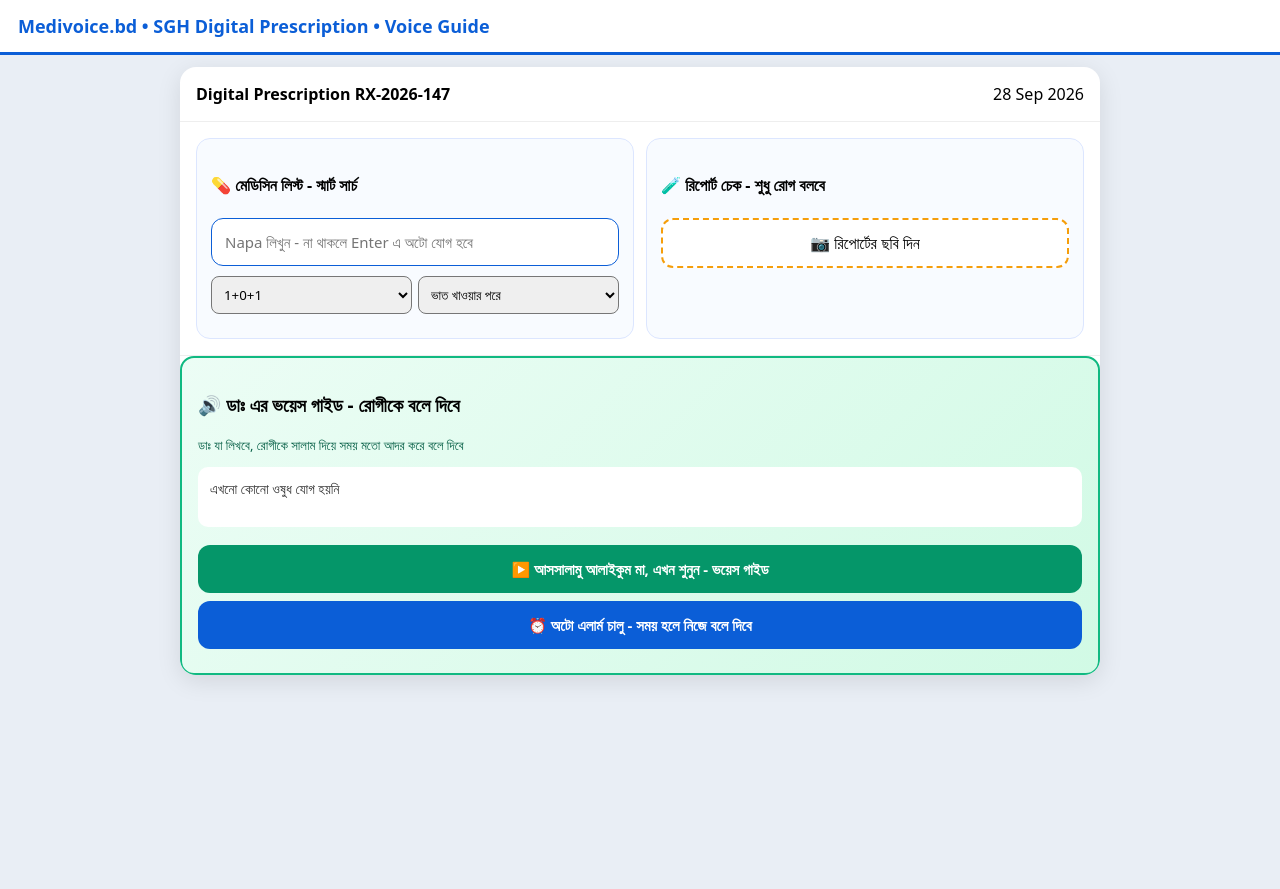
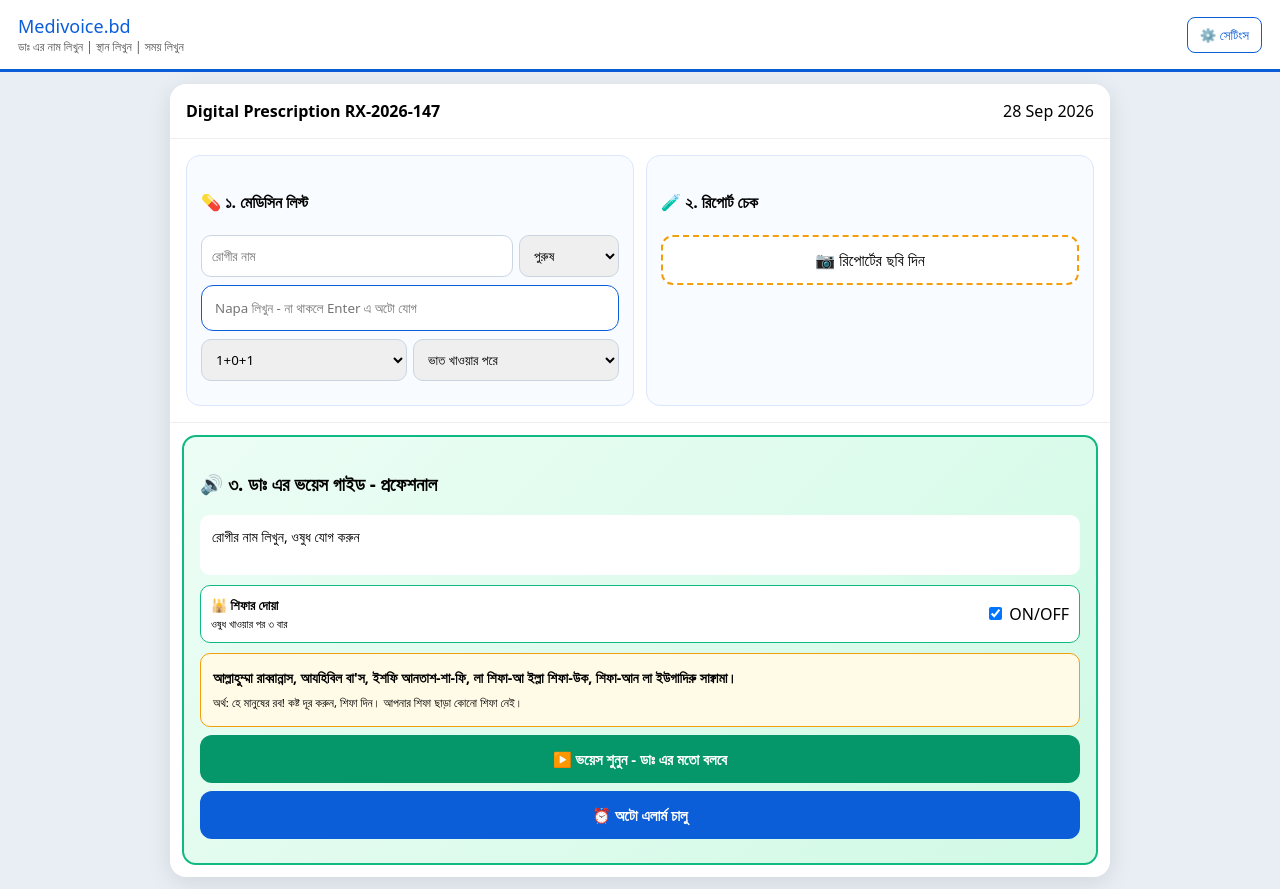
Before and after one commit to neurogripxx-collab/medivoice.bd, a plain HTML site: page index.html in a window 1280 px wide. Before the commit the page ends 800 px from the top, so only its background shows below. Drawn offline with Linux system fonts and the light colour scheme.

Commit message:
Update index.html

```diff
--- a/index.html
+++ b/index.html
@@ -8,47 +8,81 @@
 <style>
 *{box-sizing:border-box;font-family:system-ui}
 body{margin:0;background:#e9eef5}
-.header{background:#fff;padding:14px 18px;border-bottom:3px solid #0b5ed7;font-weight:800;color:#0b5ed7;font-size:18px}
-.pad{max-width:920px;margin:12px auto;background:#fff;border-radius:16px;overflow:hidden;box-shadow:0 6px 24px rgba(0,0,0,.1)}
+.header{background:#fff;padding:14px 18px;border-bottom:3px solid #0b5ed7;display:flex;justify-content:space-between;align-items:center;flex-wrap:wrap;gap:8px}
+.pad{max-width:940px;margin:12px auto;background:#fff;border-radius:16px;overflow:hidden;box-shadow:0 6px 24px rgba(0,0,0,.1)}
 .sec{padding:16px;border-bottom:1px solid #eee}
-.search{width:100%;padding:13px;border:1.5px solid #0b5ed7;border-radius:12px;outline:none;font-size:15px}
+.input{padding:10px;border:1.5px solid #cbd5e1;border-radius:10px;width:100%;outline:none}
+.search{width:100%;padding:13px;border:1.5px solid #0b5ed7;border-radius:12px;outline:none}
 .item{padding:10px;background:#f0f6ff;margin:4px 0;border-radius:10px;cursor:pointer;border:1px solid #d0ddff}
 .card{background:#f8fbff;padding:14px;border-radius:14px;border:1px solid #dce6ff}
-.voiceBox{background:linear-gradient(135deg,#ecfdf5,#d1fae5);border:2px solid #10b981;padding:16px;border-radius:14px}
-.btn{width:100%;padding:14px;border:none;border-radius:12px;font-weight:700;color:#fff;background:#059669;margin-top:8px;font-size:15px}
+.voiceBox{background:linear-gradient(135deg,#ecfdf5,#d1fae5);border:2px solid #10b981;padding:16px;border-radius:14px;margin:12px}
+.btn{width:100%;padding:14px;border:none;border-radius:12px;font-weight:700;color:#fff;background:#059669;margin-top:8px;font-size:15px;cursor:pointer}
+.btn-blue{background:#0b5ed7}
 </style>
 </head>
 <body>
-<div class="header">Medivoice.bd • SGH Digital Prescription • Voice Guide</div>
+<div class="header">
+<div>
+<div style="font-size:18px;color:#0b5ed7">Medivoice.bd</div>
+<div style="font-size:12px;color:#555" id="docDisplay">ডাঃ নাম, স্থান লোড হচ্ছে...</div>
+</div>
+<button onclick="document.getElementById('settings').style.display=document.getElementById('settings').style.display=='none'?'block':'none'" style="padding:8px 12px;border-radius:8px;border:1px solid #0b5ed7;background:#fff;color:#0b5ed7">⚙️ সেটিংস</button>
+</div>
 
 <div class="pad">
-<div class="sec" style="display:flex;justify-content:space-between"><b>Digital Prescription RX-2026-147</b><span>28 Sep 2026</span></div>
+<!-- কাস্টমাইজ সেটিংস -->
+<div id="settings" class="sec" style="background:#fffbe6;display:none">
+<h3>⚙️ ডাক্তারের তথ্য - কাস্টমাইজ করুন</h3>
+<div style="display:grid;grid-template-columns:1fr 1fr;gap:8px">
+<input id="docName" class="input" placeholder="ডাঃ নাম - যেমন: ডাঃ রহিম উদ্দিন">
+<input id="docDegree" class="input" placeholder="ডিগ্রি - MBBS, FCPS">
+<input id="docPlace" class="input" placeholder="স্থান - বরুড়া, কুমিল্লা">
+<input id="docTime" class="input" placeholder="সময় - সকাল ৯টা - রাত ৮টা">
+</div>
+<button class="btn btn-blue" onclick="saveSettings()">💾 সেভ করুন - যে যার মতো লিখে নিবে</button>
+</div>
 
-<div class="sec c" style="display:grid;grid-template-columns:1fr 1fr;gap:12px">
+<div class="sec" style="display:flex;justify-content:space-between"><b id="rxNo">Digital Prescription RX-2026-147</b><span>28 Sep 2026</span></div>
+
+<div class="sec" style="display:grid;grid-template-columns:1fr 1fr;gap:12px">
 <div class="card">
-<h4>💊 মেডিসিন লিস্ট - স্মার্ট সার্চ</h4>
-<input id="q" class="search" placeholder="Napa লিখুন - না থাকলে Enter এ অটো যোগ হবে">
+<h4>💊 ১. মেডিসিন লিস্ট</h4>
+<div style="display:flex;gap:6px;margin-bottom:8px">
+<input id="pName" class="input" placeholder="রোগীর নাম" style="flex:1">
+<select id="pGender" class="input" style="width:100px"><option value="male">পুরুষ</option><option value="female">মহিলা</option></select>
+</div>
+<input id="q" class="search" placeholder="Napa লিখুন - না থাকলে Enter এ অটো যোগ">
 <div id="list"></div>
-<div style="margin-top:10px;display:flex;gap:6px">
-<select id="dose" style="flex:1;padding:8px;border-radius:8px"><option>1+0+1</option><option>1+1+1</option><option>0+0+1</option><option>1+0+0</option><option>ইন্সুলিন 20 IU</option></select>
-<select id="when" style="flex:1;padding:8px;border-radius:8px"><option value="ভাত খাওয়ার পরে">ভাত খাওয়ার পরে</option><option value="ভাত খাওয়ার 5 মিনিট আগে">ভাত খাওয়ার 5 মিনিট আগে</option><option value="নাস্তা করার 5 মিনিট আগে">নাস্তা করার 5 মিনিট আগে</option><option value="খালি পেটে">খালি পেটে</option><option value="ঘুমানোর আগে">ঘুমানোর আগে</option></select>
+<div style="display:flex;gap:6px;margin-top:8px">
+<select id="dose" class="input"><option>1+0+1</option><option>1+1+1</option><option>0+0+1</option><option>1+0+0</option><option>20 IU</option></select>
+<select id="when" class="input"><option>ভাত খাওয়ার পরে</option><option>নাস্তা করার 5 মিনিট আগে</option><option>ভাত খাওয়ার 5 মিনিট আগে</option><option>খালি পেটে</option><option>ঘুমানোর আগে</option></select>
 </div>
 <table style="width:100%;margin-top:10px;font-size:14px"><tbody id="rxbody"></tbody></table>
 </div>
 
 <div class="card">
-<h4>🧪 রিপোর্ট চেক - শুধু রোগ বলবে</h4>
-<label style="display:block;background:#fff;padding:12px;border:2px dashed #f59e0b;border-radius:12px;text-align:center">📷 রিপোর্টের ছবি দিন<input type="file" hidden accept="image/*" onchange="scan(this)"></label>
+<h4>🧪 ২. রিপোর্ট চেক</h4>
+<label style="display:block;background:#fff;padding:12px;border:2px dashed #f59e0b;border-radius:12px;text-align:center;cursor:pointer">📷 রিপোর্টের ছবি দিন<input type="file" hidden accept="image/*" onchange="scan(this)"></label>
 <div id="report" style="margin-top:10px;font-weight:700;color:#b45309"></div>
 </div>
 </div>
 
-<div class="sec voiceBox">
-<h3>🔊 ডাঃ এর ভয়েস গাইড - রোগীকে বলে দিবে</h3>
-<p style="font-size:13px;color:#065f46">ডাঃ যা লিখবে, রোগীকে সালাম দিয়ে সময় মতো আদর করে বলে দিবে</p>
-<div id="voicePreview" style="background:#fff;padding:12px;border-radius:10px;margin:10px 0;font-size:14px;color:#333;min-height:60px">এখনো কোনো ওষুধ যোগ হয়নি</div>
-<button class="btn" onclick="speakProfessional()">▶️ আসসালামু আলাইকুম মা, এখন শুনুন - ভয়েস গাইড</button>
-<button class="btn" style="background:#0b5ed7" onclick="startAutoVoice()">⏰ অটো এলার্ম চালু - সময় হলে নিজে বলে দিবে</button>
+<div class="voiceBox">
+<h3>🔊 ৩. ডাঃ এর ভয়েস গাইড - প্রফেশনাল</h3>
+<div id="voicePreview" style="background:#fff;padding:12px;border-radius:10px;margin:10px 0;font-size:14px;min-height:60px">রোগীর নাম লিখুন, ওষুধ যোগ করুন</div>
+
+<div style="display:flex;align-items:center;justify-content:space-between;background:#fff;padding:10px;border-radius:10px;margin:10px 0;border:1px solid #10b981">
+<div style="font-size:13px"><b>🕌 শিফার দোয়া</b><br><small>ওষুধ খাওয়ার পর ৩ বার</small></div>
+<label><input type="checkbox" id="duaToggle" checked> ON/OFF</label>
+</div>
+
+<div id="duaBox" style="background:#fffbe6;border:1px solid #f59e0b;padding:12px;border-radius:10px;font-size:14px;line-height:1.7">
+<b>আল্লাহুম্মা রাব্বান্নাস, আযহিবিল বা'স, ইশফি আনতাশ-শা-ফি, লা শিফা-আ ইল্লা শিফা-উক, শিফা-আন লা ইউগাদিরু সাক্বামা।</b><br>
+<small>অর্থ: হে মানুষের রব! কষ্ট দূর করুন, শিফা দিন। আপনার শিফা ছাড়া কোনো শিফা নেই।</small>
+</div>
+
+<button class="btn" onclick="speakProfessional()">▶️ ভয়েস শুনুন - ডাঃ এর মতো বলবে</button>
+<button class="btn btn-blue" onclick="startAuto()">⏰ অটো এলার্ম চালু</button>
 <div id="alarmStatus" style="margin-top:8px;font-size:12px;color:#065f46"></div>
 </div>
 
@@ -56,55 +90,20 @@ body{margin:0;background:#e9eef5}
 
 <script>
 let meds=JSON.parse(localStorage.getItem('meds2')||'[]');
-let baseMeds=["Napa 500mg","Seclo 20mg","Fexo 120mg","Azithrocin 500mg","Entacyd Plus","Maxpro 20mg","Gensulin 20 IU","Gensulin 30/70","Comet 500mg","Losectil 20mg"];
+let baseMeds=["Napa 500mg","Seclo 20mg","Fexo 120mg","Azithrocin 500mg","Entacyd Plus","Maxpro 20mg","Gensulin 20 IU","Comet 500mg","Losectil 20mg"];
+function loadSettings(){let n=localStorage.getItem('docName')||'ডাঃ এর নাম লিখুন',p=localStorage.getItem('docPlace')||'স্থান লিখুন',t=localStorage.getItem('docTime')||'সময় লিখুন',d=localStorage.getItem('docDegree')||'';document.getElementById('docDisplay').innerText=`${n} ${d} | ${p} | ${t}`;document.getElementById('docName').value=localStorage.getItem('docName')||'';document.getElementById('docDegree').value=d;document.getElementById('docPlace').value=localStorage.getItem('docPlace')||'';document.getElementById('docTime').value=t;}
+function saveSettings(){localStorage.setItem('docName',document.getElementById('docName').value);localStorage.setItem('docDegree',document.getElementById('docDegree').value);localStorage.setItem('docPlace',document.getElementById('docPlace').value);localStorage.setItem('docTime',document.getElementById('docTime').value);loadSettings();alert('সেভ হয়েছে দুস্ত!');document.getElementById('settings').style.display='none';}
 let q=document.getElementById('q'), list=document.getElementById('list'), rxbody=document.getElementById('rxbody');
-
 q.addEventListener('input',()=>{let v=q.value.toLowerCase();if(!v){list.innerHTML='';return}let all=[...new Set([...baseMeds,...JSON.parse(localStorage.getItem('allMeds')||'[]')])];let f=all.filter(m=>m.toLowerCase().includes(v)).slice(0,6);list.innerHTML=f.map(m=>`<div class="item" onclick="add('${m}')">${m}</div>`).join('');});
 q.addEventListener('keydown',e=>{if(e.key==='Enter'){let v=q.value.trim();if(!v)return;let all=JSON.parse(localStorage.getItem('allMeds')||'[]');if(!all.includes(v)){all.push(v);localStorage.setItem('allMeds',JSON.stringify(all));}add(v);}});
-
-function add(name){let dose=document.getElementById('dose').value, when=document.getElementById('when').value; meds.push({name,dose,when,time:new Date().toLocaleTimeString()}); localStorage.setItem('meds2',JSON.stringify(meds)); render(); q.value=''; list.innerHTML='';}
-function render(){rxbody.innerHTML=meds.map((m,i)=>`<tr style="border-bottom:1px solid #eee"><td style="padding:8px">💊 ${m.name}<br><small>${m.dose} - ${m.when}</small></td><td><span onclick="meds.splice(${i},1);localStorage.setItem('meds2',JSON.stringify(meds));render();updatePreview()" style="color:red;cursor:pointer">✕</span></td></tr>`).join(''); updatePreview();}
-function updatePreview(){
- if(meds.length==0){document.getElementById('voicePreview').innerHTML='এখনো কোনো ওষুধ যোগ হয়নি';return}
- let txt=''; meds.forEach(m=>{
-  if(m.name.toLowerCase().includes('gensulin')||m.name.toLowerCase().includes('insulin')){
-   txt+=`• ${m.when} ${m.name} নিয়ে নিন। `;
-  } else {
-   txt+=`• ${m.when} ${m.name} ${m.dose} খাবেন। `;
-  }
- });
- document.getElementById('voicePreview').innerHTML=txt;
-}
-
-function speakProfessional(){
- if(meds.length==0)return alert('আগে ওষুধ যোগ করুন');
- let hour=new Date().getHours(); let greet=hour<12?'সকাল':hour<18?'দুপুর':'রাত';
- let full=`আসসালামু আলাইকুম মা। এখন ${greet} ${new Date().toLocaleTimeString('bn-BD',{hour:'numeric',minute:'numeric'})} বাজে। `;
- meds.forEach(m=>{
-  if(m.name.toLowerCase().includes('gensulin')||m.name.toLowerCase().includes('insulin')){
-   full+=`আপনার ইন্সুলিন নেয়ার সময় হয়েছে, ${m.when} ${m.name} নিয়ে নিন। `;
-  } else {
-   full+=`${m.when} ${m.name} ${m.dose} খেয়ে নিন। `;
-  }
- });
- full+='আল্লাহ হাফেজ, তাড়াতাড়ি সুস্থ হয়ে যাবেন।';
- let u=new SpeechSynthesisUtterance(full); u.lang='bn-BD'; u.rate=0.85; speechSynthesis.speak(u);
-}
-
-function startAutoVoice(){
- document.getElementById('alarmStatus').innerHTML='✅ অটো ভয়েস চালু - প্রতি ঘন্টায় সময় হলে নিজে বলে দিবে';
- setInterval(()=>{let h=new Date().getHours(); if([8,13,21].includes(h)){speakProfessional();}}, 3600000);
- speakProfessional();
-}
-
-async function scan(input){
- let file=input.files[0]; let r=document.getElementById('report'); r.innerHTML='⏳ AI পড়ছে...';
- let {data:{text}} = await Tesseract.recognize(file,'eng'); let t=text.toLowerCase(); let d="রিপোর্টে সমস্যা আছে, ডাক্তারকে দেখান";
- if(t.includes('sugar')||t.includes('hba1c')) d="ডায়াবেটিস - সুগার বেশি"; else if(t.includes('creatinine')) d="কিডনি সমস্যা"; else if(t.includes('cbc')||t.includes('hemoglobin')) d="রক্তস্বল্পতা"; else if(t.includes('cholesterol')) d="কোলেস্টেরল বেশি";
- r.innerHTML='🔴 রোগ: '+d;
-}
-
-render();
+function add(name){let dose=document.getElementById('dose').value,when=document.getElementById('when').value;meds.push({name,dose,when});localStorage.setItem('meds2',JSON.stringify(meds));render();q.value='';list.innerHTML='';}
+function render(){rxbody.innerHTML=meds.map((m,i)=>`<tr style="border-bottom:1px solid #eee"><td style="padding:8px">💊 ${m.name}<br><small>${m.dose} - ${m.when}</small></td><td><span onclick="meds.splice(${i},1);localStorage.setItem('meds2',JSON.stringify(meds));render()" style="color:red;cursor:pointer">✕</span></td></tr>`).join('');updatePreview();}
+function updatePreview(){if(meds.length==0){document.getElementById('voicePreview').innerHTML='রোগীর নাম লিখুন, ওষুধ যোগ করুন';return}let pName=document.getElementById('pName').value||'রোগী',gender=document.getElementById('pGender').value,call=gender==='female'?'মা':'ভাই';if(pName!=='রোগী')call=gender==='female'?`${pName} আপা`:`${pName} ভাই`;let txt=`${call} এর জন্য: `;meds.forEach(m=>{txt+=`${m.when} ${m.name} ${m.dose}, `});document.getElementById('voicePreview').innerHTML=txt;}
+document.getElementById('pName').addEventListener('input',updatePreview);document.getElementById('pGender').addEventListener('change',updatePreview);
+function speakProfessional(){if(meds.length==0)return alert('আগে ওষুধ যোগ করুন');let pName=document.getElementById('pName').value||'রোগী',gender=document.getElementById('pGender').value,docName=localStorage.getItem('docName')||'ডাক্তার',call=gender==='female'?'মা':'ভাই';if(pName!=='রোগী')call=gender==='female'?`${pName} আপা`:`${pName} ভাই`;let hour=new Date().getHours(),greet=hour<12?'সকাল':hour<18?'দুপুর':'রাত',timeStr=new Date().toLocaleTimeString('bn-BD',{hour:'numeric',minute:'numeric'});let full=`আসসালামু আলাইকুম ${call}। এখন ${greet} ${timeStr} বাজে। ${docName} আপনাকে এই ওষুধগুলো দিয়েছেন। `;meds.forEach(m=>{if(m.name.toLowerCase().includes('gensulin')||m.name.toLowerCase().includes('insulin')){full+=`আপনার ইন্সুলিন নেয়ার সময় হয়েছে, ${m.when} ${m.name} ${m.dose} নিয়ে নিন। `;}else{full+=`${m.when} ${m.name} ${m.dose} খেয়ে নিন। `;}});let duaOn=document.getElementById('duaToggle').checked;if(duaOn){full+=` এবার শিফার দোয়াটি তিনবার পড়ুন। আল্লাহুম্মা রাব্বান্নাস, আযহিবিল বা'স, ইশফি আনতাশ শা-ফি, লা শিফা-আ ইল্লা শিফা-উক, শিফা-আন লা ইউগাদিরু সাক্বামা। আল্লাহুম্মা রাব্বান্নাস। আল্লাহুম্মা রাব্বান্নাস। আল্লাহ আপনাকে দ্রুত শিফা দান করুন। `;}full+=` আল্লাহ হাফেজ।`;let u=new SpeechSynthesisUtterance(full);u.lang='bn-BD';u.rate=0.85;speechSynthesis.speak(u);}
+function startAuto(){document.getElementById('alarmStatus').innerHTML='✅ অটো ভয়েস চালু - সকাল ৮টা, দুপুর ১টা, রাত ৯টায় নিজে বলে দিবে';setInterval(()=>{let h=new Date().getHours();if([8,13,21].includes(h)){speakProfessional();}},3600000);speakProfessional();}
+async function scan(input){let file=input.files[0],r=document.getElementById('report');r.innerHTML='⏳ AI পড়ছে...';let {data:{text}}=await Tesseract.recognize(file,'eng');let t=text.toLowerCase(),d="রিপোর্টে সমস্যা আছে, ডাক্তারকে দেখান";if(t.includes('sugar')||t.includes('hba1c'))d="ডায়াবেটিস - সুগার বেশি";else if(t.includes('creatinine'))d="কিডনি সমস্যা";else if(t.includes('cbc')||t.includes('hemoglobin'))d="রক্তস্বল্পতা";else if(t.includes('cholesterol'))d="কোলেস্টেরল বেশি";r.innerHTML='🔴 রোগ: '+d;}
+loadSettings();render();
 </script>
 </body>
 </html>
```
